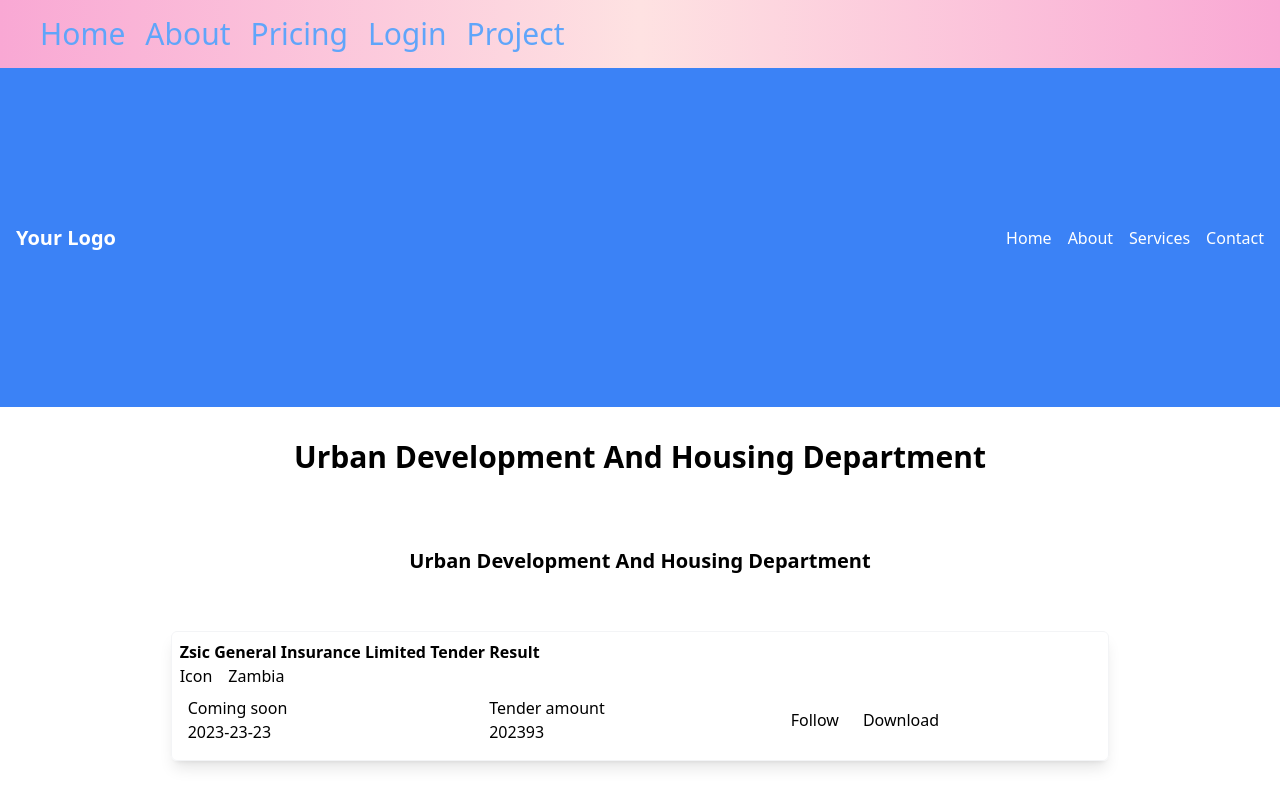
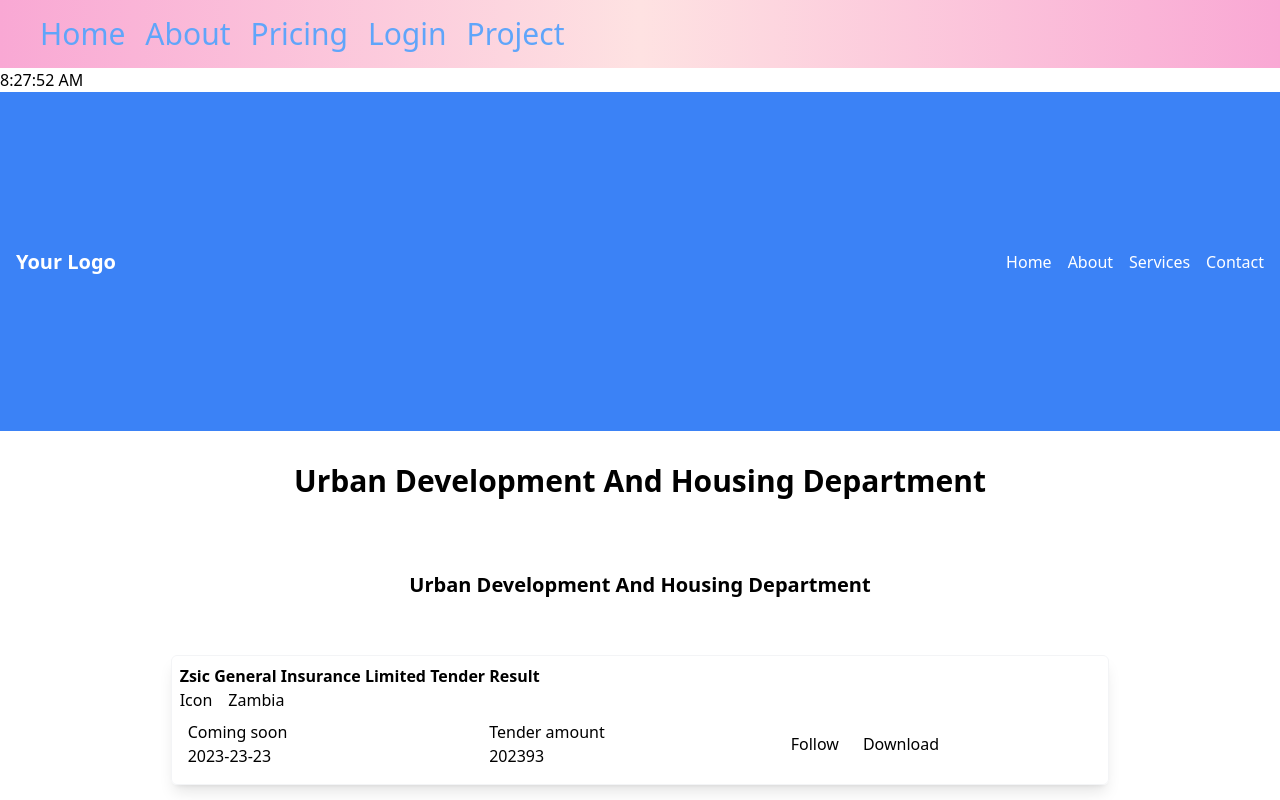
Before and after one commit to erDeep64930/webdev, a React (Vite) app: page / in a window 1280 px wide. Shown: the top 800 px of the page. Built offline with nearby package versions, Linux system fonts and the light colour scheme.

Commit message:
anlog watch added

```diff
--- /dev/null
+++ b/src/components/MiniProject/DigitalWatch.jsx
@@ -0,0 +1,26 @@
+import { useState } from "react"
+
+
+const DigitalWatch = () => {
+
+    let time = new Date().toLocaleTimeString();
+
+    const [ctime, setCtime] = useState(time)
+
+
+    const updateTime = () => {
+        time = new Date().toLocaleTimeString();
+        setCtime(time)
+    }
+    setInterval(updateTime, 1000);
+
+    return (
+        <div>
+            <h1>{ctime}</h1>
+
+        </div>
+
+    )
+}
+
+export default DigitalWatch
--- a/src/pages/Home.jsx
+++ b/src/pages/Home.jsx
@@ -3,6 +3,7 @@
 
 import { DemoResponsiveNavbar } from "../components/HomeComponents/DemoResponsiveNavbar"
 import TenderCard from "../components/HomeComponents/TenderCard"
+import DigitalWatch from "../components/MiniProject/DigitalWatch"
 
 
 const Home = () => {
@@ -10,6 +11,7 @@ const Home = () => {
     <div className=" h-screen w-screen">
       {/* <RotatingCubeImage /> */}
       {/* <PricingCard /> */}
+      <DigitalWatch />
 
       <DemoResponsiveNavbar />
       <TenderCard />
```
